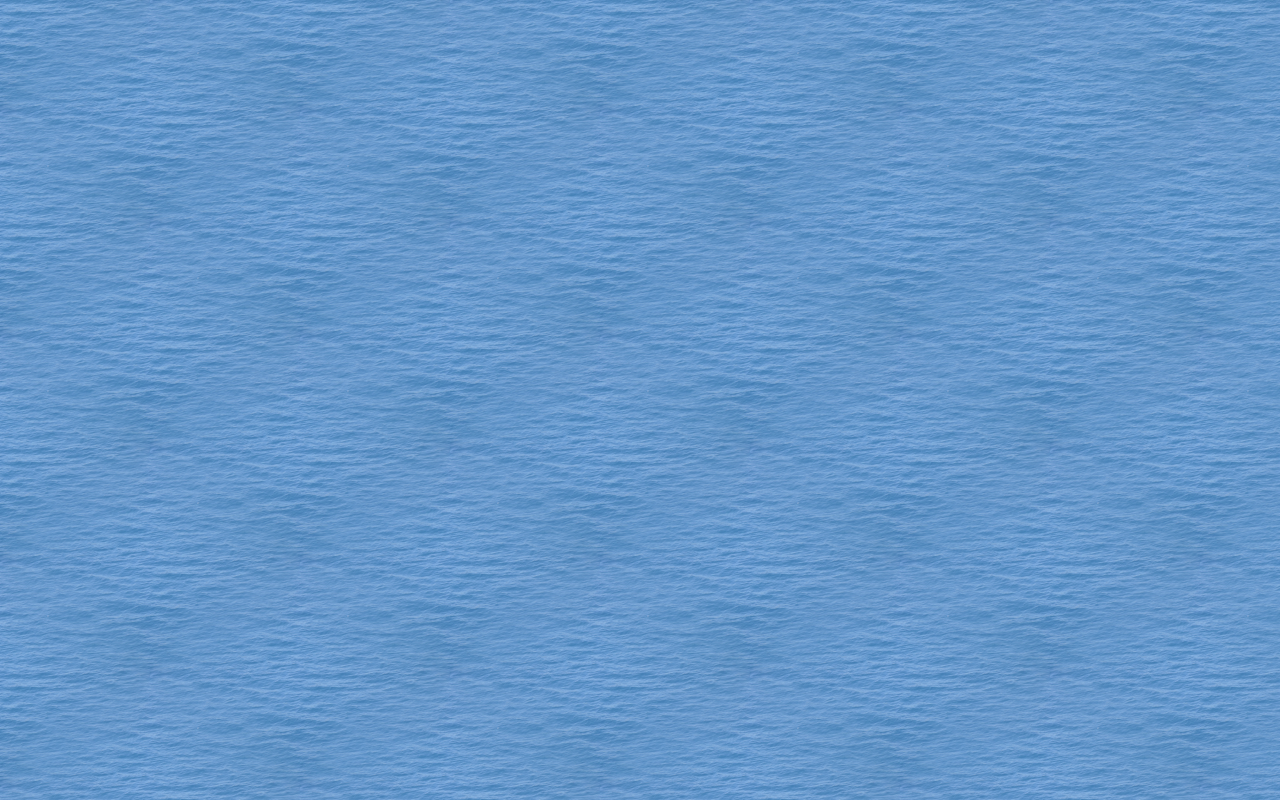
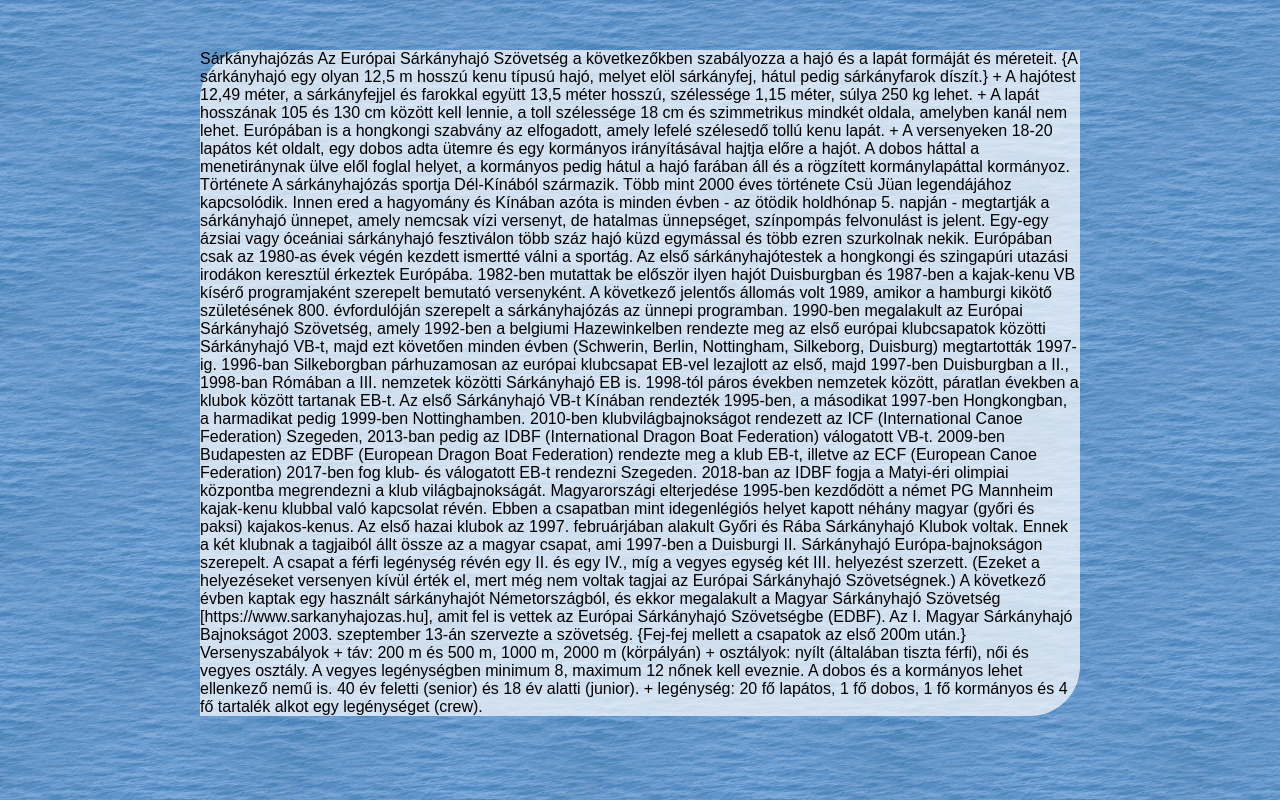
Before and after one commit to klmnalex/S-rk-nyhaj-, a plain HTML site: page index.html in a window 1280 px wide. Drawn offline with Linux system fonts and the light colour scheme.

Commit message:
4. feladat

```diff
--- a/index.html
+++ b/index.html
@@ -7,6 +7,40 @@
     <link rel="stylesheet" href="sarkany.css">
 </head>
 <body>
+    <div id="leiras">
+        Sárkányhajózás
 
+Az Európai Sárkányhajó Szövetség a következőkben szabályozza a hajó és a lapát formáját és méreteit.
+
+{A sárkányhajó egy olyan 12,5 m hosszú kenu típusú hajó, melyet elöl sárkányfej, hátul pedig sárkányfarok díszít.}
+
++ A hajótest 12,49 méter, a sárkányfejjel és farokkal együtt 13,5 méter hosszú, szélessége 1,15 méter, súlya 250 kg lehet.
++ A lapát hosszának 105 és 130 cm között kell lennie, a toll szélessége 18 cm és szimmetrikus mindkét oldala, amelyben kanál nem lehet. Európában is a hongkongi szabvány az elfogadott, amely lefelé szélesedő tollú kenu lapát.
++ A versenyeken 18-20 lapátos két oldalt, egy dobos adta ütemre és egy kormányos irányításával hajtja előre a hajót. A dobos háttal a menetiránynak ülve elől foglal helyet, a kormányos pedig hátul a hajó farában áll és a rögzített kormánylapáttal kormányoz.
+
+Története
+
+A sárkányhajózás sportja Dél-Kínából származik. Több mint 2000 éves története Csü Jüan legendájához kapcsolódik. Innen ered a hagyomány és Kínában azóta is minden évben - az ötödik holdhónap 5. napján - megtartják a sárkányhajó ünnepet, amely nemcsak vízi versenyt, de hatalmas ünnepséget, színpompás felvonulást is jelent.
+
+Egy-egy ázsiai vagy óceániai sárkányhajó fesztiválon több száz hajó küzd egymással és több ezren szurkolnak nekik. Európában csak az 1980-as évek végén kezdett ismertté válni a sportág. Az első sárkányhajótestek a hongkongi és szingapúri utazási irodákon keresztül érkeztek Európába. 1982-ben mutattak be először ilyen hajót Duisburgban és 1987-ben a kajak-kenu VB kísérő programjaként szerepelt bemutató versenyként. A következő jelentős állomás volt 1989, amikor a hamburgi kikötő születésének 800. évfordulóján szerepelt a sárkányhajózás az ünnepi programban. 1990-ben megalakult az Európai Sárkányhajó Szövetség, amely 1992-ben a belgiumi Hazewinkelben rendezte meg az első európai klubcsapatok közötti Sárkányhajó VB-t, majd ezt követően minden évben (Schwerin, Berlin, Nottingham, Silkeborg, Duisburg) megtartották 1997-ig. 1996-ban Silkeborgban párhuzamosan az európai klubcsapat EB-vel lezajlott az első, majd 1997-ben Duisburgban a II., 1998-ban Rómában a III. nemzetek közötti Sárkányhajó EB is. 1998-tól páros években nemzetek között, páratlan években a klubok között tartanak EB-t.
+
+Az első Sárkányhajó VB-t Kínában rendezték 1995-ben, a másodikat 1997-ben Hongkongban, a harmadikat pedig 1999-ben Nottinghamben. 2010-ben klubvilágbajnokságot rendezett az ICF (International Canoe Federation) Szegeden, 2013-ban pedig az IDBF (International Dragon Boat Federation) válogatott VB-t. 2009-ben Budapesten az EDBF (European Dragon Boat Federation) rendezte meg a klub EB-t, illetve az ECF (European Canoe Federation) 2017-ben fog klub- és válogatott EB-t rendezni Szegeden. 2018-ban az IDBF fogja a Matyi-éri olimpiai központba megrendezni a klub világbajnokságát.
+Magyarországi elterjedése
+
+1995-ben kezdődött a német PG Mannheim kajak-kenu klubbal való kapcsolat révén. Ebben a csapatban mint idegenlégiós helyet kapott néhány magyar (győri és paksi) kajakos-kenus. Az első hazai klubok az 1997. februárjában alakult Győri és Rába Sárkányhajó Klubok voltak.
+
+Ennek a két klubnak a tagjaiból állt össze az a magyar csapat, ami 1997-ben a Duisburgi II. Sárkányhajó Európa-bajnokságon szerepelt. A csapat a férfi legénység révén egy II. és egy IV., míg a vegyes egység két III. helyezést szerzett. (Ezeket a helyezéseket versenyen kívül érték el, mert még nem voltak tagjai az Európai Sárkányhajó Szövetségnek.)
+
+A következő évben kaptak egy használt sárkányhajót Németországból, és ekkor megalakult a Magyar Sárkányhajó Szövetség [https://www.sarkanyhajozas.hu], amit fel is vettek az Európai Sárkányhajó Szövetségbe (EDBF). Az I. Magyar Sárkányhajó Bajnokságot 2003. szeptember 13-án szervezte a szövetség.
+
+{Fej-fej mellett a csapatok az első 200m után.}
+
+Versenyszabályok
+
++ táv: 200 m és 500 m, 1000 m, 2000 m (körpályán)
++ osztályok: nyílt (általában tiszta férfi), női és vegyes osztály. A vegyes legénységben minimum 8, maximum 12 nőnek kell eveznie. A dobos és a kormányos lehet ellenkező nemű is. 40 év feletti (senior) és 18 év alatti (junior).
++ legénység: 20 fő lapátos, 1 fő dobos, 1 fő kormányos és 4 fő tartalék alkot egy legénységet (crew).
+
+    </div>
 </body>
 </html>
```
